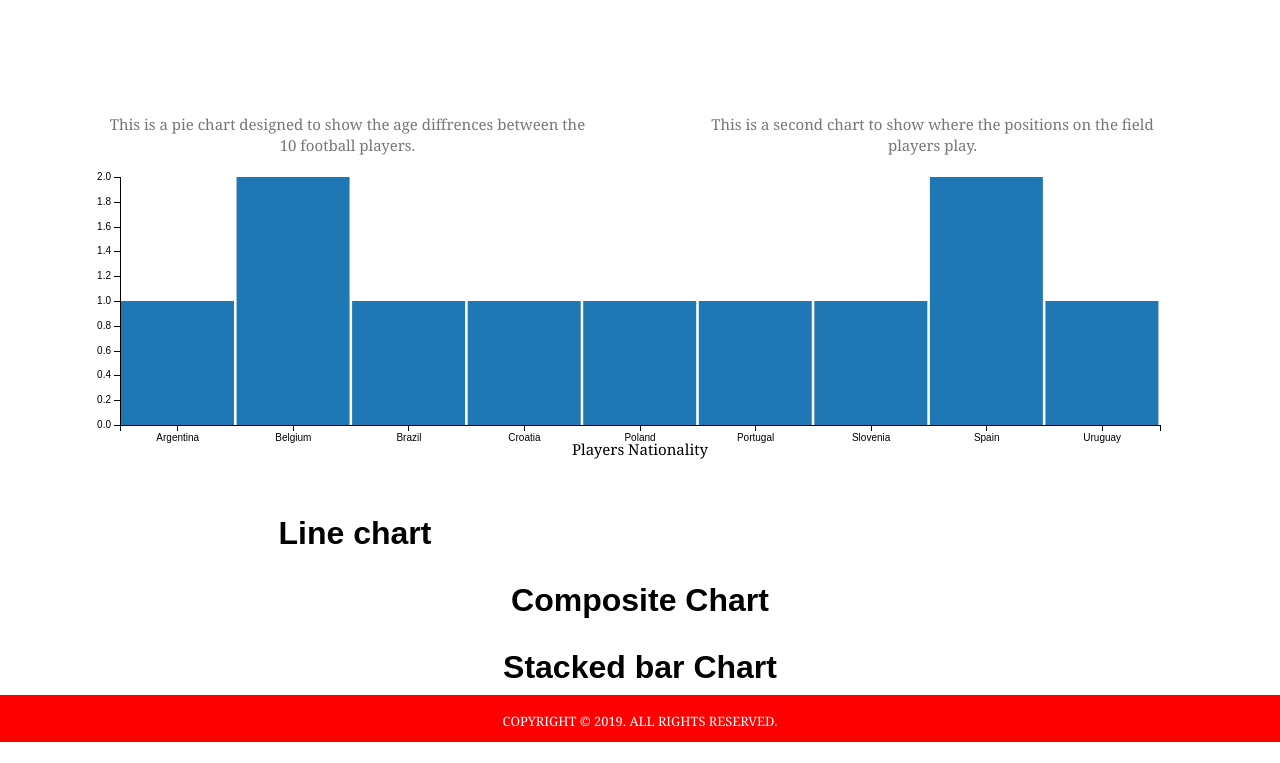
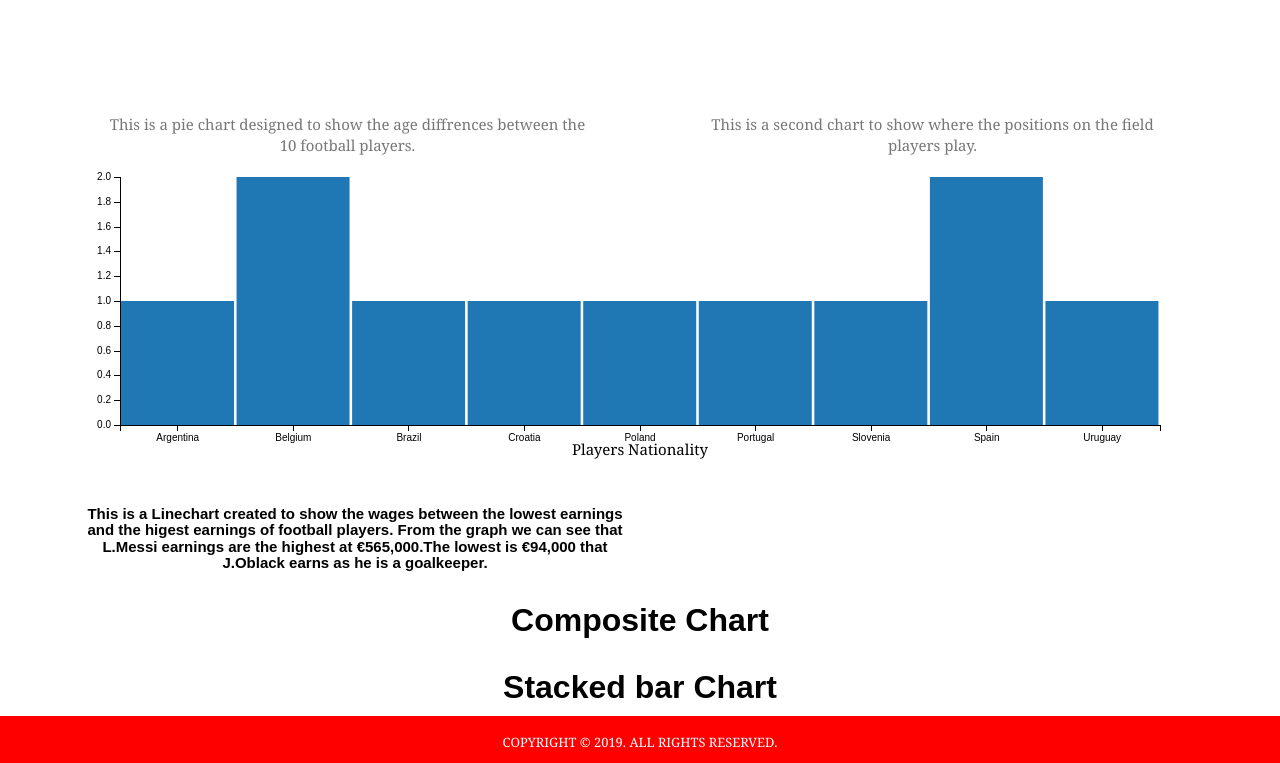
Before and after one commit to Code-Institute-Submissions/data-dashboard-1, a plain HTML site: page index.html in a window 1280 px wide. Shown: the part 493-1256 px from the top of the page. Before the commit the page ends 1235 px from the top, so only its background shows below. Drawn offline with Linux system fonts and the light colour scheme; a web font is replaced by a local one.

Commit message:
added a slot of text about linechart

```diff
--- a/index.html
+++ b/index.html
@@ -106,9 +106,10 @@
                             </div>
                         </div>
                     </div>
-                            <h2 class="section-heading text-center col-xs-12 col-sm-6 text-center">
-                                    Line chart
-                            </h2>
+                            <h5 class="section-heading text-center col-xs-12 col-sm-6 text-center">
+                                    This is a Linechart created to show the wages between the lowest earnings and the higest earnings of football players.
+                                    From the graph we can see that L.Messi earnings are the highest at €565,000.The lowest is €94,000 that J.Oblack earns as he is a goalkeeper.
+                            </h5>
 
                             <p style="text-align:center">
 
@@ -154,6 +155,8 @@
 
 
 
+
+
         <!----- Footer ------>
 
 
```
